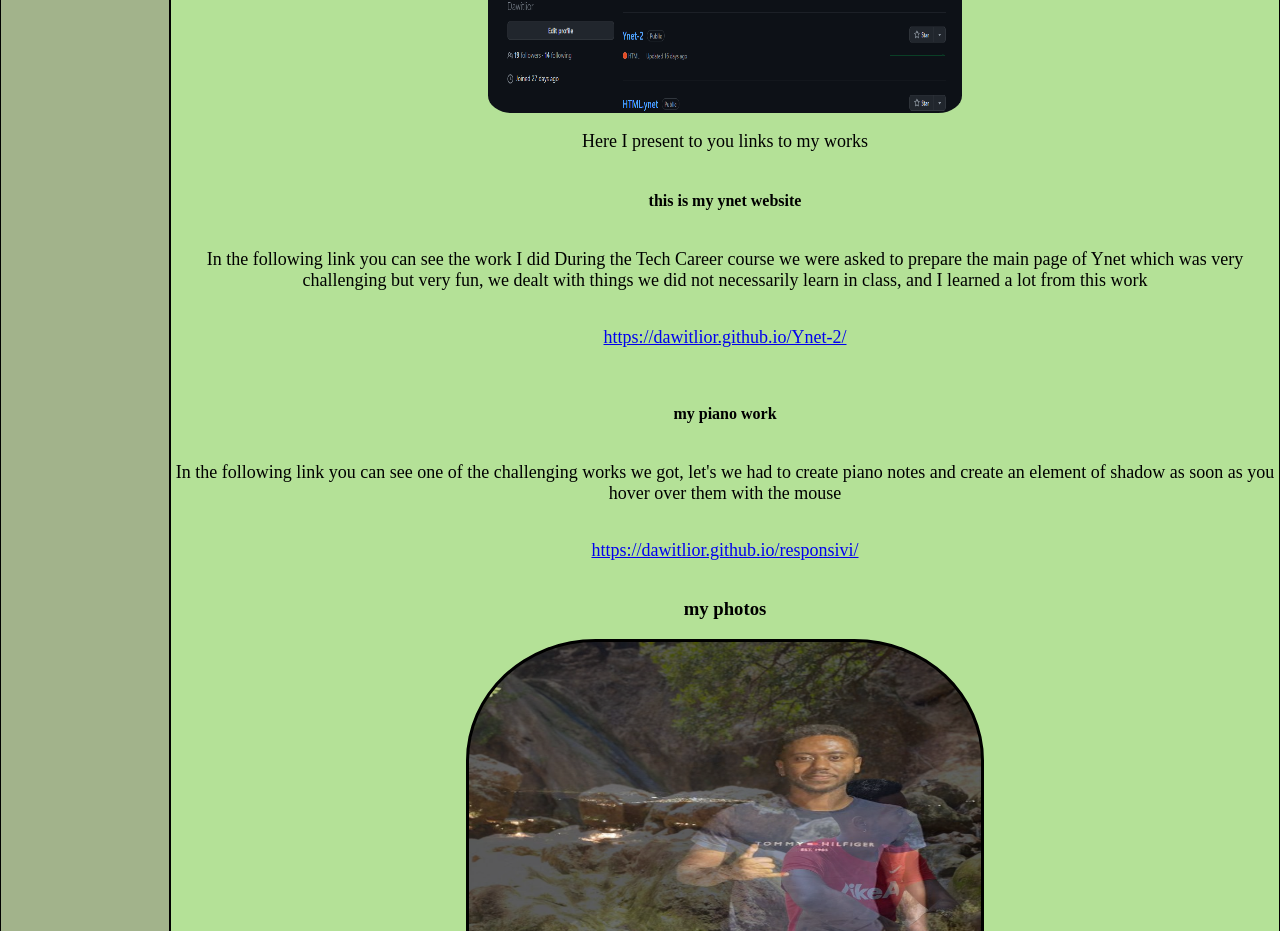
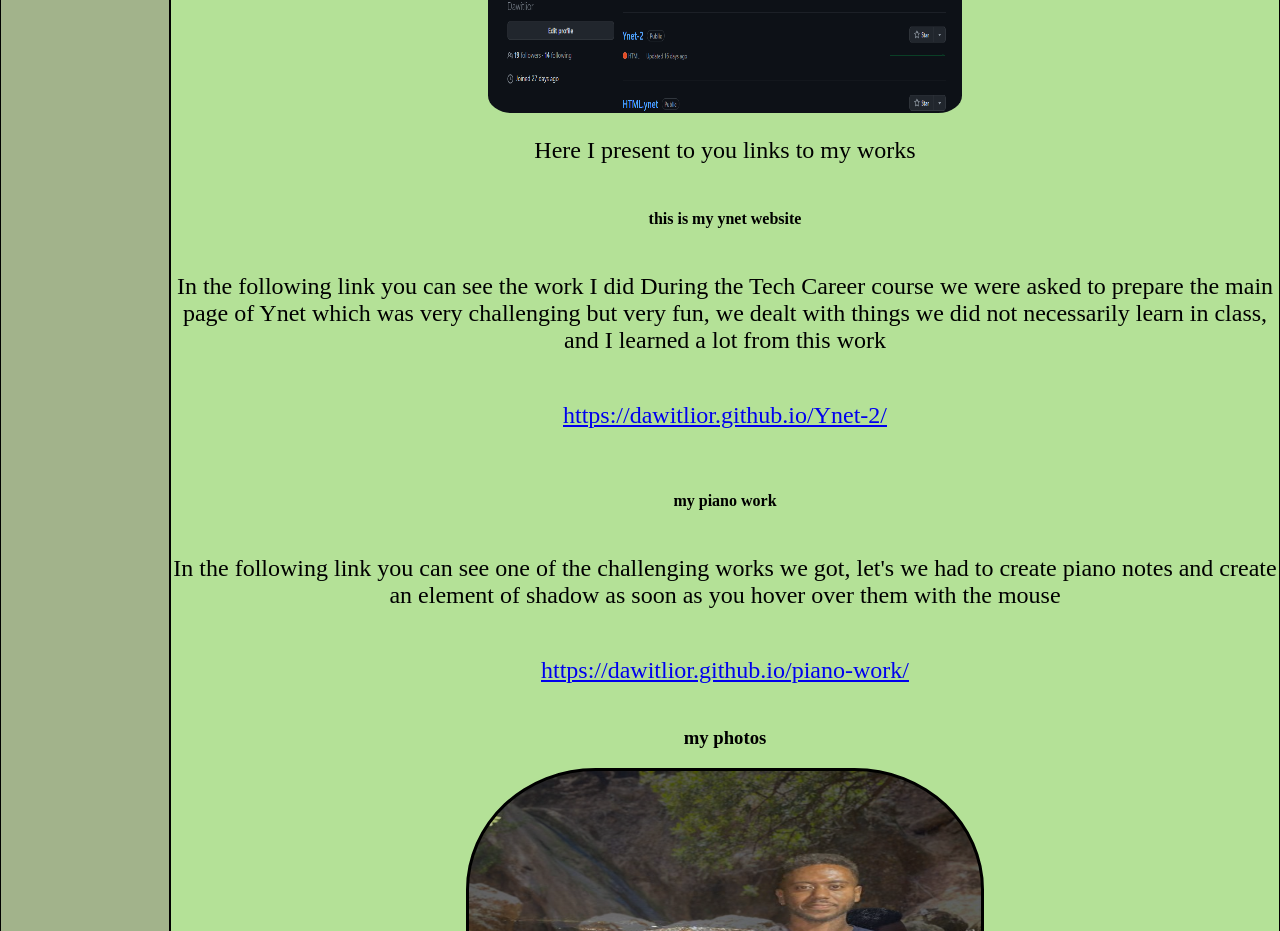
Before and after one commit to Dawitlior/pesah-work, a plain HTML site: page index.html in a window 1280 px wide. Shown: the part 1640-2571 px from the top of the page. Drawn offline with Linux system fonts and the light colour scheme.

Commit message:
last to 21/4

```diff
--- a/desktop.css
+++ b/desktop.css
@@ -101,9 +101,9 @@
 
 .git p {
         text-align: center;
-        font-size: large;
+        font-size:x-large;
+}
 
-}
 
 
 .mephoto {
--- a/index.html
+++ b/index.html
@@ -86,8 +86,8 @@
             shadow as soon as you hover over them with the mouse
           </p>
           <p>
-            <a href="https://dawitlior.github.io/responsivi/" target="_blank"
-              >https://dawitlior.github.io/responsivi/</a
+            <a href="https://dawitlior.github.io/piano-work/" target="_blank"
+              >https://dawitlior.github.io/piano-work/</a
             >
           </p>
         </div>
--- a/mobile.css
+++ b/mobile.css
@@ -88,6 +88,10 @@
     text-align: center;
     font-size: large;
 }
+.git h4{
+    font-size: large;
+    font-style: oblique;
+}
 .mephoto{
     display: flex;
     flex-direction: column;
```
